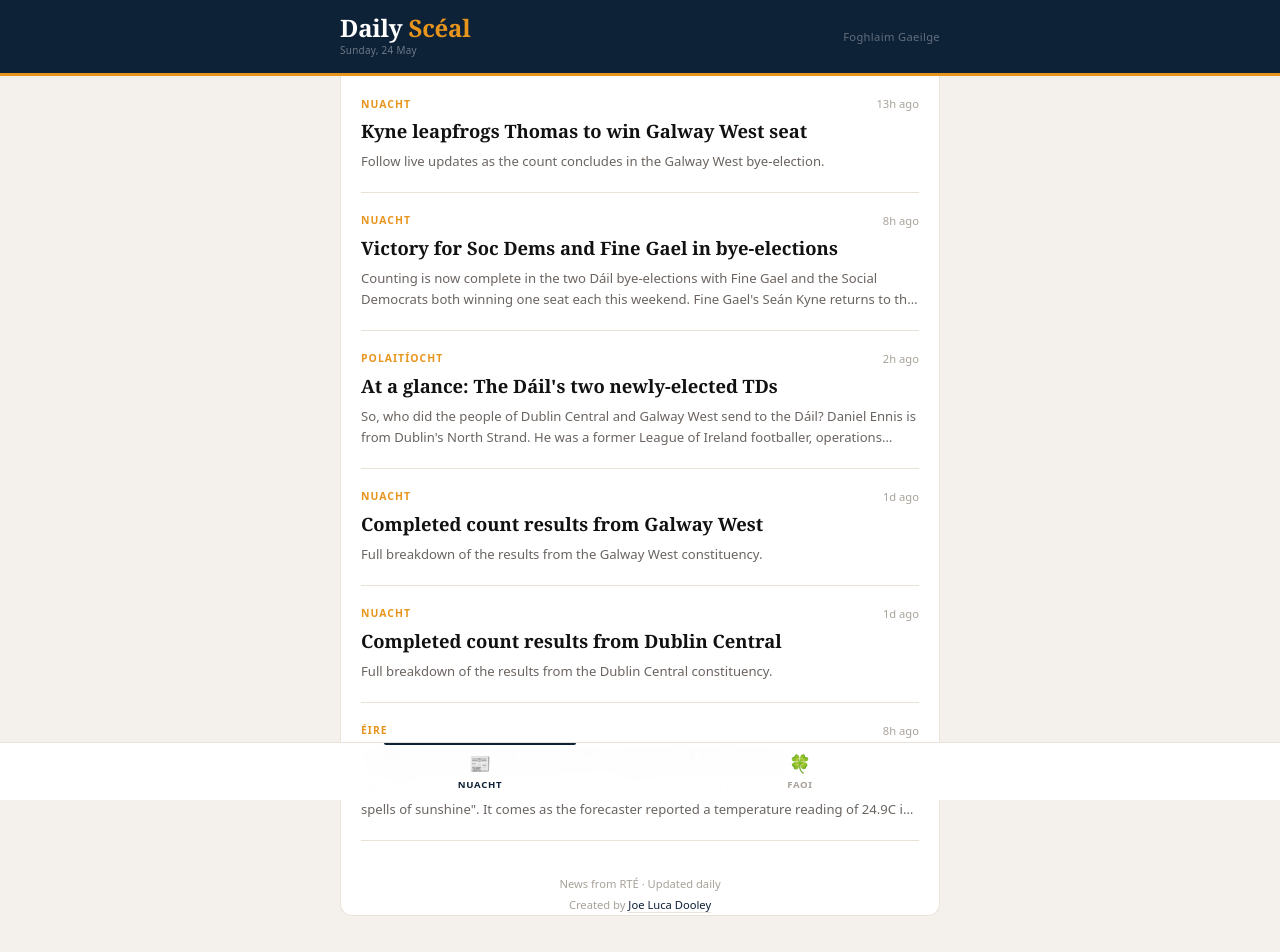
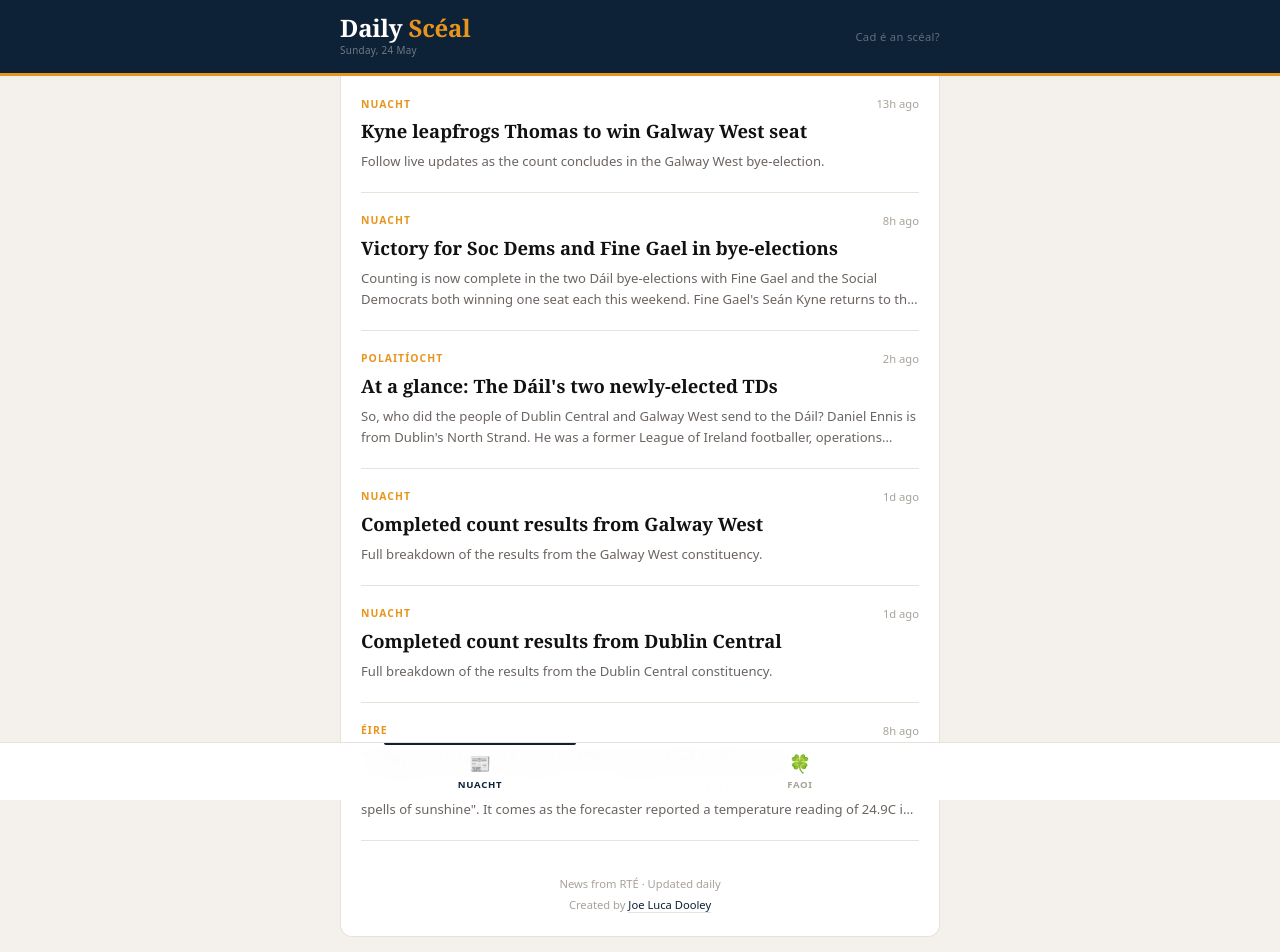
Before and after one commit to joelucadooley/daily-sceal, a React (Vite) app: page / in a window 1280 px wide. Shown: the top 952 px of the page. Built offline with nearby package versions, Linux system fonts and the light colour scheme.

Commit message:
Update text content and styles in App component

```diff
--- a/src/App.jsx
+++ b/src/App.jsx
@@ -211,6 +211,7 @@ function FeedView({ stories, loading, onStoryClick }) {
       <div style={{ paddingTop: 32, textAlign: "center", fontFamily: "system-ui, sans-serif", fontSize: "0.7rem", color: C.faint, lineHeight: 1.9 }}>
         <div>News from RTÉ · Updated daily</div>
         <div>Created by <a href="https://github.com/joelucadooley/daily-sceal" target="_blank" rel="noopener noreferrer" style={{ color: C.navy, textDecoration: "none", borderBottom: `1px solid ${C.border}` }}>Joe Luca Dooley</a></div>
+        <div>&nbsp;</div>
       </div>
     </div>
   );
@@ -317,7 +318,7 @@ function AboutView() {
           The idea behind the slider comes from research into how people actually acquire languages. You learn best when you understand most of what you are reading but still encounter enough unfamiliar words to stretch you. The five levels are designed around that principle.
         </p>
         <p style={{ margin: 0 }}>
-          No account. No tracking. No ads. Stories arrive every morning at 6:30am.
+          Stories arrive every morning at 6:30am.
         </p>
       </div>
 
@@ -382,7 +383,7 @@ export default function DailySceal() {
             </div>
             <div style={{ fontSize: "0.62rem", color: "rgba(255,255,255,0.4)", fontFamily: "system-ui, sans-serif", marginTop: 3, letterSpacing: "0.03em" }}>{todayFmt}</div>
           </div>
-          <div style={{ fontFamily: "system-ui, sans-serif", fontSize: "0.7rem", color: "rgba(255,255,255,0.35)", letterSpacing: "0.03em" }}>Foghlaim Gaeilge</div>
+          <div style={{ fontFamily: "system-ui, sans-serif", fontSize: "0.7rem", color: "rgba(255,255,255,0.35)", letterSpacing: "0.03em" }}>Cad é an scéal?</div>
         </div>
       </header>
 
```
